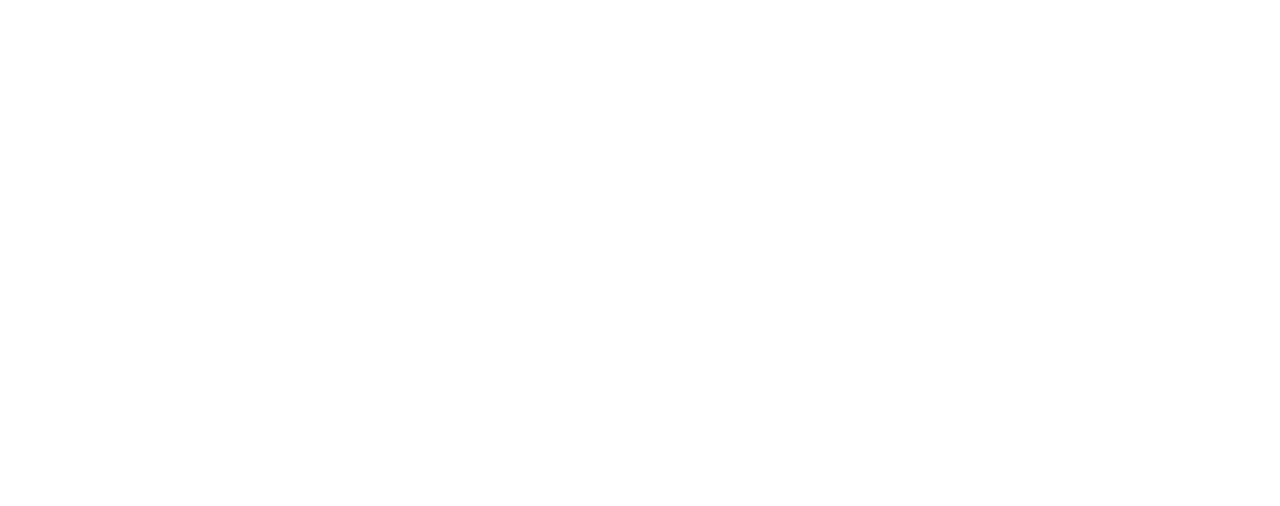
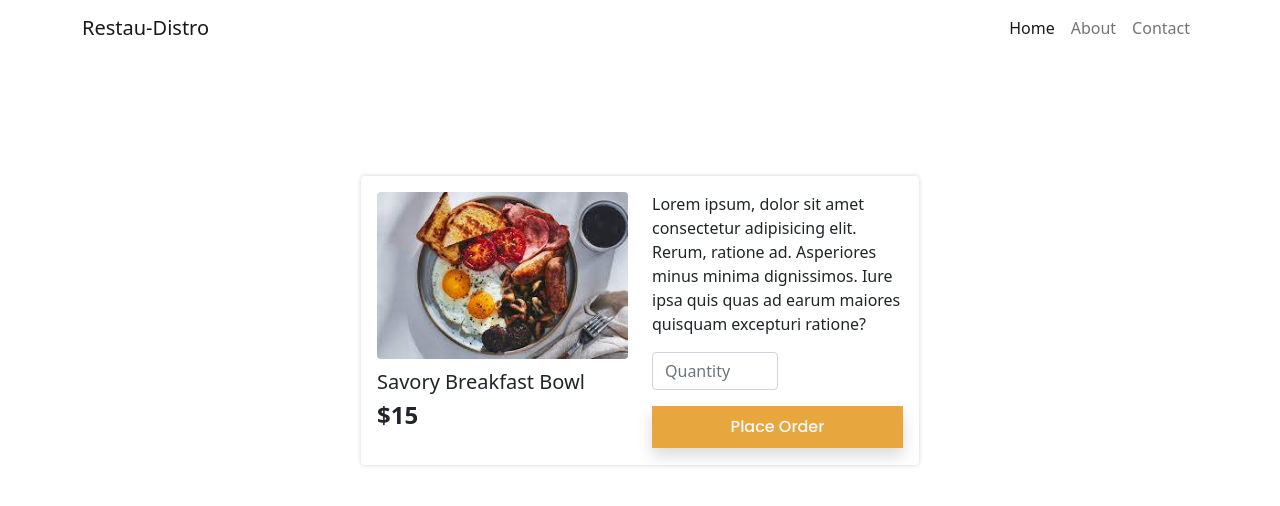
Before and after one commit to WendahNyiawung/cafe-bistro, a website: page order.html in a window 1280 px wide. Drawn offline with nearby package versions, Linux system fonts and the light colour scheme.

Commit message:
logo and checkout
added a logo and a check out page

```diff
--- a/assets/scss/app.scss
+++ b/assets/scss/app.scss
@@ -76,6 +76,12 @@ $info:#e9b35c;
     box-shadow: 0 10px 11px rgba(33,33,33,.2);
 
 }
+.order-bg{
+
+}
+.order-content{
+  margin-top: 11rem;
+}
 
 /// Media queries /////
 @media screen and(max-width:441px){
--- a/index.html
+++ b/index.html
@@ -7,6 +7,7 @@
     <!--||| alpine JS |||-->
     <script src="https://cdn.jsdelivr.net/gh/alpinejs/alpine@v2.x.x/dist/alpine.min.js" defer></script>
     <link rel="stylesheet" href="css/app.css" />
+    <link rel="shortcut icon" href="assets/images/logo.png" type="image/x-icon">
     <title>Cafe-Bistro</title>
 </head>
 
@@ -16,7 +17,7 @@
         <nav class="navbar navbar-expand-lg navbar-light fixed-top overflow-hidden" :class="{'bg-light' : !atTop}"
             @scroll.window="atTop = (window.pageYOffset > 20) ? false : true">
             <div class="container">
-                <a class="navbar-brand" href="#">Restau-Distro</a>
+                <a class="navbar-brand" href="index.html">Restau-Distro</a>
                 <button class="navbar-toggler" type="button" data-toggle="collapse"
                     data-target="#navbarSupportedContent" aria-controls="navbarSupportedContent" aria-expanded="false"
                     aria-label="Toggle navigation">
--- a/order.html
+++ b/order.html
@@ -0,0 +1,68 @@
+<!DOCTYPE html>
+<html lang="en">
+
+<head>
+    <meta charset="UTF-8">
+    <meta name="viewport" content="width=device-width, initial-scale=1.0">
+    <!--||| alpine JS |||-->
+    <script src="https://cdn.jsdelivr.net/gh/alpinejs/alpine@v2.x.x/dist/alpine.min.js" defer></script>
+    <link rel="stylesheet" href="css/app.css" />
+    <link rel="shortcut icon" href="assets/images/logo.png" type="image/x-icon">
+    <title>oder</title>
+
+</head>
+
+<body>
+    <!--||||||||| Nav Bar |||||||||-->
+    <div x-data="{atTop: true}">
+        <nav class="navbar navbar-expand-lg navbar-light fixed-top overflow-hidden" :class="{'bg-light' : !atTop}"
+            @scroll.window="atTop = (window.pageYOffset > 20) ? false : true">
+            <div class="container">
+                <a class="navbar-brand" href="index.html">Restau-Distro</a>
+                <button class="navbar-toggler" type="button" data-toggle="collapse"
+                    data-target="#navbarSupportedContent" aria-controls="navbarSupportedContent" aria-expanded="false"
+                    aria-label="Toggle navigation">
+                    <span class="navbar-toggler-icon"></span>
+                </button>
+                <div class="collapse navbar-collapse" id="navbarSupportedContent">
+                    <ul class="navbar-nav ml-auto mb-2 mb-lg-0">
+                        <li class="nav-item">
+                            <a class="nav-link active" aria-current="page" href="#">Home</a>
+                        </li>
+                        <li class="nav-item">
+                            <a class="nav-link" href="#">About</a>
+                        </li>
+                        <li class="nav-item">
+                            <a class="nav-link" href="#">Contact</a>
+                        </li>
+                    </ul>
+                </div>
+            </div>
+        </nav>
+    </div>
+    <!--||||||||| Nav Bar ends here |||||||||-->
+    <div class="order-bg container">
+        <div class="d-flex align-items-center justify-content-center">
+            <div class="card border-0 order-content p-3 w-50">
+                <div class="row">
+                    <div class="col-md-6">
+                        <img src="assets/images/breakfast/download.jpg" alt="" class="img-fluid rounded">
+                        <p class="fs-5 mt-2 ">Savory Breakfast Bowl <br> <spna class="fs-4 fw-bold">$15</spna></p>
+
+                    </div>
+                    <div class="col-md-6">
+                        <p class="fs-6">Lorem ipsum, dolor sit amet consectetur adipisicing elit. Rerum, ratione ad. Asperiores minus minima dignissimos. Iure ipsa quis quas ad earum maiores quisquam excepturi ratione?</p>
+                        <input type="number" class="form-control w-50" placeholder="Quantity">
+                        <div class="">
+                            <a href="order.html" class="btn btn-primary text-light p-2 rounded-0 d-block font-primary shadow mt-3">Place Order</a>
+                        </div>
+                    </div>
+                </div>
+
+            </div>
+        </div>
+    </div>
+    </div>
+</body>
+
+</html>
```
Also changed, not shown: assets/images/logo.png (added), css/app.css.
